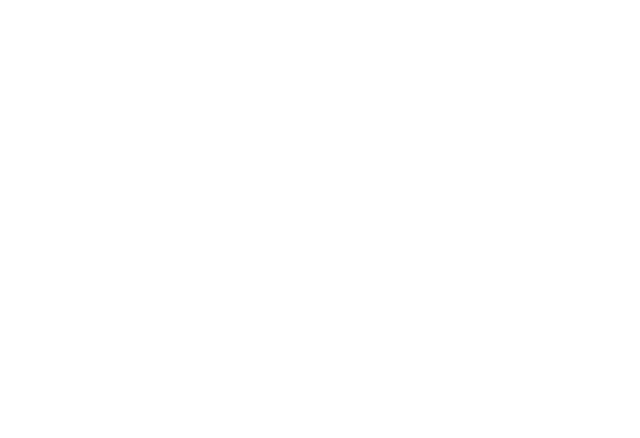
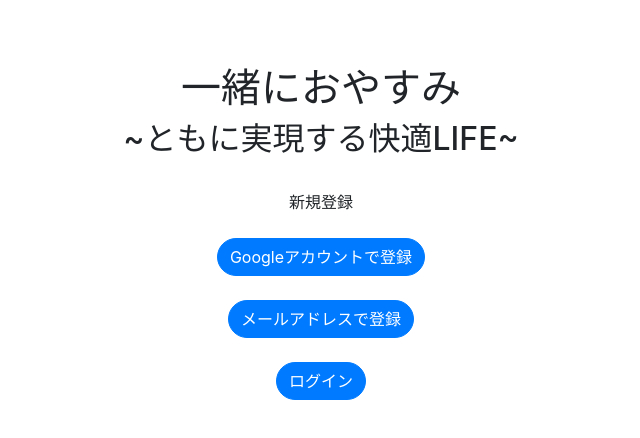
Before and after one commit to sugimoto-ecn/tomomin_front, a React (Create React App) app: page /top in a window 1280 px wide. Shown: the top 438 px of the page, without its empty margins (319-959 px from the left). Built offline with nearby package versions, Linux system fonts and the light colour scheme.

Commit message:
タイトル〜ログイン close #2

```diff
--- a/src/views/Top.jsx
+++ b/src/views/Top.jsx
@@ -1,10 +1,39 @@
-import React from 'react'
+import React from 'react';
+import './Top.module.css';
+
 
 const Top = () => {
     return (
-        <div>
 
+        <center>
+
+        <div className="t1">
+          <h1>一緒におやすみ</h1>
         </div>
+        <div className="t2">
+          <h2>~ともに実現する快適LIFE~</h2>
+        </div>
+            <br/>
+        <div className="t3">
+        新規登録
+        </div>
+            <br/>
+
+
+        <div className="box1">
+        <button type="button" className="btn btn-primary rounded-pill">Googleアカウントで登録</button>
+        </div>
+        <br/>
+        <div className="box2">
+        <button type="button" className="btn btn-primary rounded-pill">メールアドレスで登録</button>
+        </div>
+        <br/>
+        <div className="box1">
+        <button type="button" className="btn btn-primary rounded-pill">ログイン</button>
+        </div>
+
+        </center>
+
     )
 }
 
```
Also changed, not shown: src/views/Top.module.css (added).
